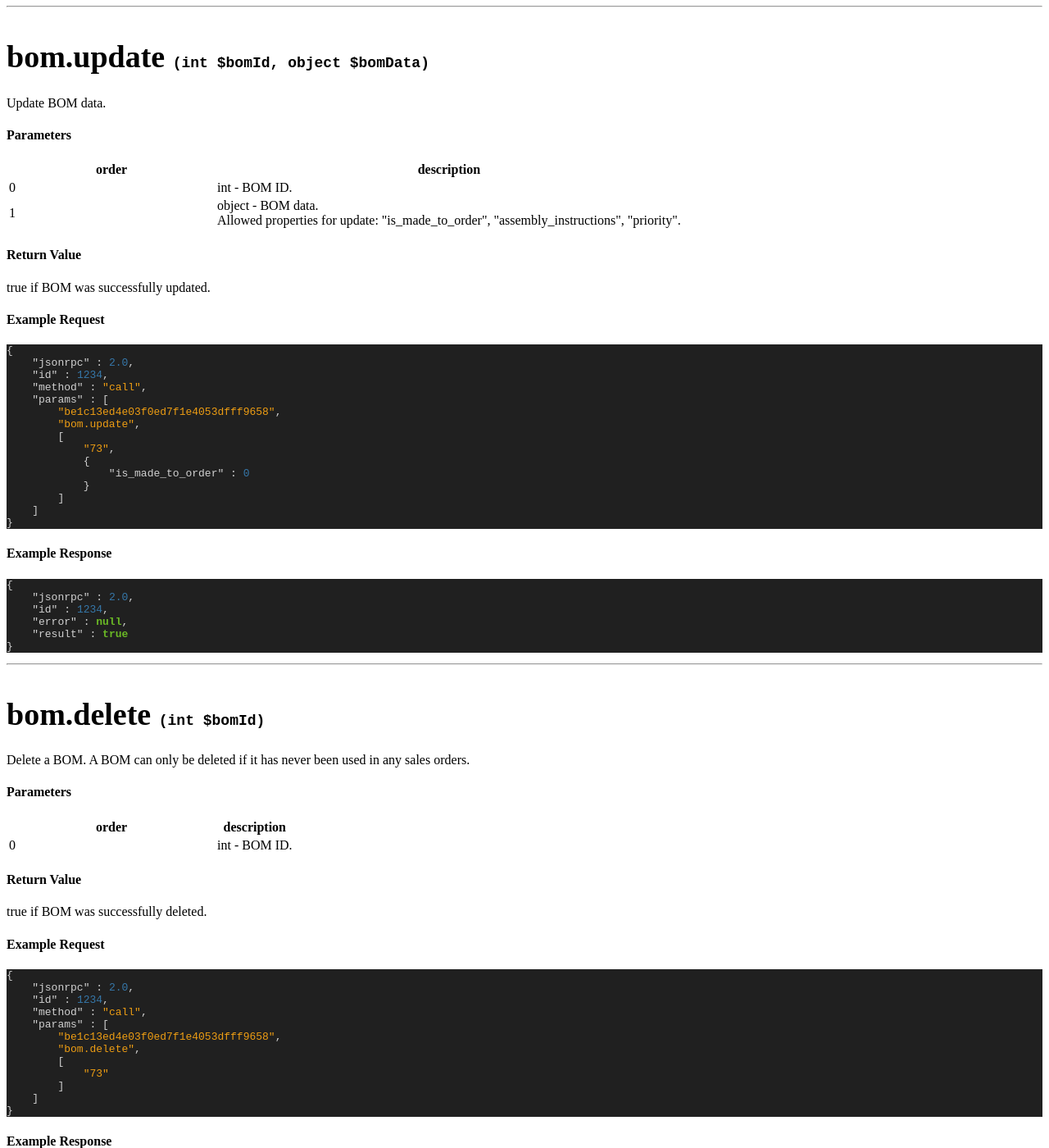
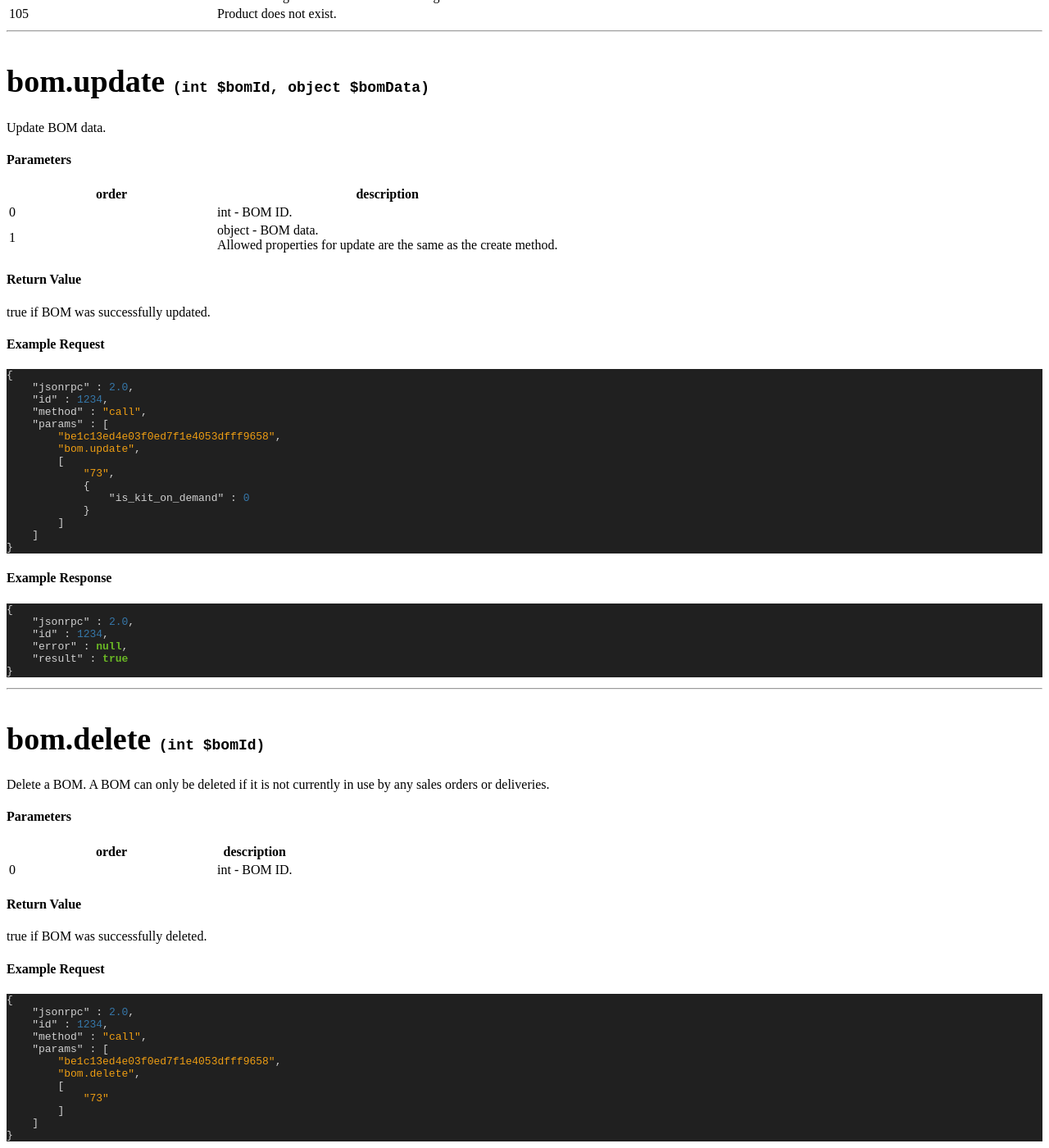
Before and after one commit to ShipStream/shipstream.github.io, a Jekyll site: the page built from _posts/2018-07-31-bom.md, in a window 1280 px wide and 1400 px high, scrolled down 3828 px. Shown: the whole window at 82% size. Built offline with Jekyll 4.4.1, drawn with Linux system fonts in a browser that asks for light colours; a style sheet for code colours, icons or effects is not loaded; some of the changed text lies outside the part shown.

Commit message:
Document BOM editing. (#19)

```diff
--- a/_posts/2018-07-31-bom.md
+++ b/_posts/2018-07-31-bom.md
@@ -51,8 +51,8 @@ Retrieve list of BOMs.
         <li>null - Retrieve list of all BOMs.</li>
         <li>object - Retrieve list of BOMs using specified <a href="/doc/search-filters.html" title="Search Filters">filters</a>.</li>
         </ul>
-        Allowed properties for filtering: "product_bom_id", "sku", "name", "yield_qty", "is_made_to_order",
-        "assembly_instructions", "priority".</td>
+        Allowed properties for filtering: "product_bom_id", "sku", "name", "yield_qty", "is_kit_on_demand",
+        "is_kit_to_stock", "assembly_instructions", "priority".</td>
     </tr>
     <tr>
         <td>1</td>
@@ -102,7 +102,8 @@ Get list of BOMs for one product SKU:
             "name" : "Build Product2",
             "sku" : "product2",
             "yield_qty" : 1,
-            "is_made_to_order" : 1,
+            "is_kit_on_demand" : 1,
+            "is_kit_to_stock" : 0,
             "assembly_instructions" : "",
             "priority" : 0,
             "components" : [
@@ -172,7 +173,7 @@ BOM object if successful.
                 "name" : "Build Product2",
                 "sku" : "product2",
                 "yield_qty" : 1,
-                "is_made_to_order" : 1,
+                "is_kit_on_demand" : 1,
                 "assembly_instructions" : "",
                 "priority" : 0,
                 "components" : [
@@ -203,7 +204,8 @@ BOM object if successful.
         "name" : "Build Product2",
         "sku" : "product2",
         "yield_qty" : 1,
-        "is_made_to_order" : 1,
+        "is_kit_on_demand" : 1,
+        "is_kit_to_stock" : 0,
         "assembly_instructions" : "",
         "priority" : 0,
         "components" : [
@@ -254,7 +256,7 @@ Update BOM data.
     <tr>
         <td>1</td>
         <td>object - BOM data.<br>
-        Allowed properties for update: "is_made_to_order", "assembly_instructions", "priority".</td>
+        Allowed properties for update are the same as the create method.</td>
     </tr>
 </tbody>
 </table>
@@ -276,7 +278,7 @@ true if BOM was successfully updated.
         [
             "73",
             {
-                "is_made_to_order" : 0
+                "is_kit_on_demand" : 0
             }
         ]
     ]
@@ -301,7 +303,7 @@ bom.delete
 <code>(int $bomId)</code>
 </h1>
 
-Delete a BOM.  A BOM can only be deleted if it has never been used in any sales orders.
+Delete a BOM.  A BOM can only be deleted if it is not currently in use by any sales orders or deliveries.
 
 #### Parameters
 
@@ -394,10 +396,17 @@ true if BOM was successfully deleted.
         </td>
     </tr>
     <tr>
-        <th>is_made_to_order</th>
+        <th>is_kit_on_demand</th>
         <td>
-            <pre><code>{ "is_made_to_order" : "1" }</code></pre>
+            <pre><code>{ "is_kit_on_demand" : "1" }</code></pre>
             If this option is true, order items will automatically be substituted by the BOM during warehouse allocation.  Allowed: "1" - TRUE, "0" - FALSE
+        </td>
+    </tr>
+    <tr>
+        <th>is_kit_to_stock</th>
+        <td>
+            <pre><code>{ "is_kit_to_stock" : "1" }</code></pre>
+            If this option is true, the BOM will be available for use with a Work Order.  Allowed: "1" - TRUE, "0" - FALSE
         </td>
     </tr>
     <tr>
```
